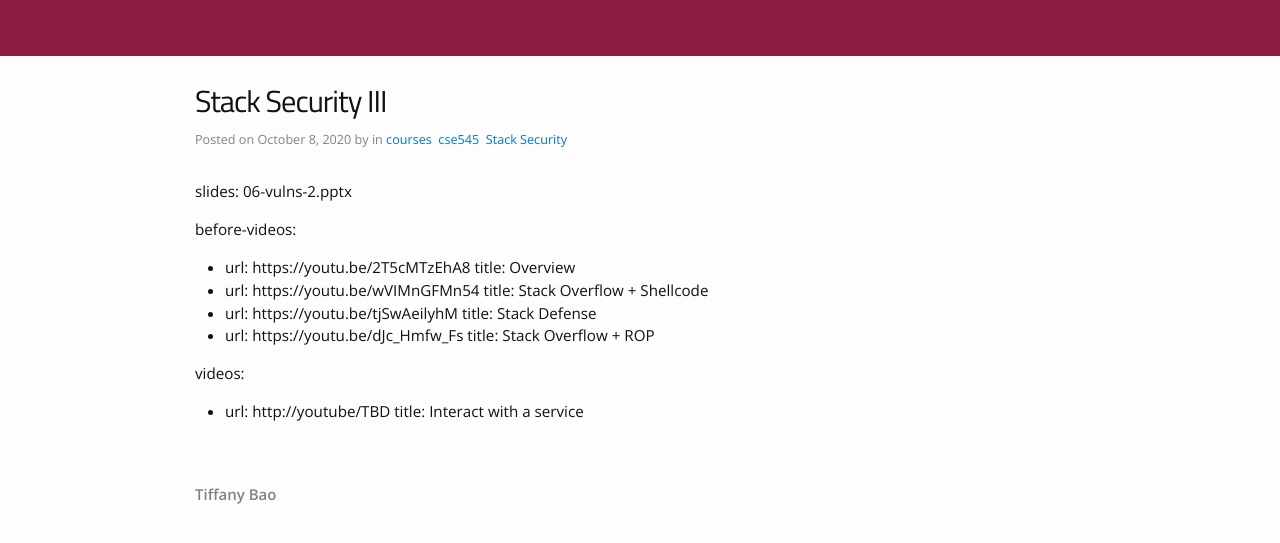
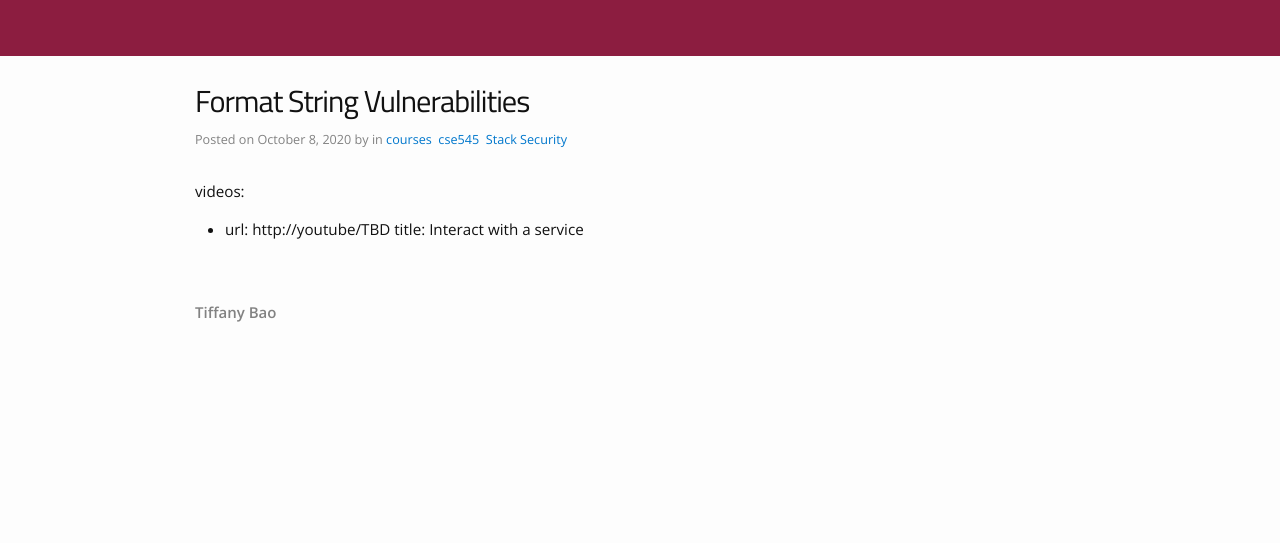
Before and after one commit to tiffanyb/tiffanyb.github.io, a Jekyll site: the page built from courses/cse545/_posts/2020-10-08-stack3.md, in a window 1280 px wide. Shown: the top 543 px of the page. Built offline with Jekyll 4.4.1, drawn with Linux system fonts in a browser that asks for light colours; our own code applies the rules of GitHub Pages for plain Markdown files.

Commit message:
update week 7

```diff
--- a/courses/cse545/_posts/2020-10-08-stack3.md
+++ b/courses/cse545/_posts/2020-10-08-stack3.md
@@ -1,21 +1,22 @@
 ---
 category: Stack Security
 
-title: Stack Security III
+title: Format String Vulnerabilities
+
+
+slides: 07-vulns-3.pptx
+
+before-videos:
+  - url: https://youtu.be/rQ7-CRQeo9g
+    title: Overview
+  - url: https://youtu.be/Sweg4-7acE4
+    title: Dynamic Linking for ELF Binaries
+  - url: https://youtu.be/XhMH_uBXGt4
+    title: Leaking Function Pointers from GOT Table
+  - url: https://youtu.be/TA2HeRiwjnw
+    title: Format String Vulnerabilities
 
 ---
-
-slides: 06-vulns-2.pptx
-
-before-videos:
-  - url: https://youtu.be/2T5cMTzEhA8
-    title: Overview
-  - url: https://youtu.be/wVIMnGFMn54
-    title: Stack Overflow + Shellcode
-  - url: https://youtu.be/tjSwAeilyhM
-    title: Stack Defense
-  - url: https://youtu.be/dJc_Hmfw_Fs
-    title: Stack Overflow + ROP
 
 videos:
   - url: http://youtube/TBD
```
Also changed, not shown: 1 other file.
